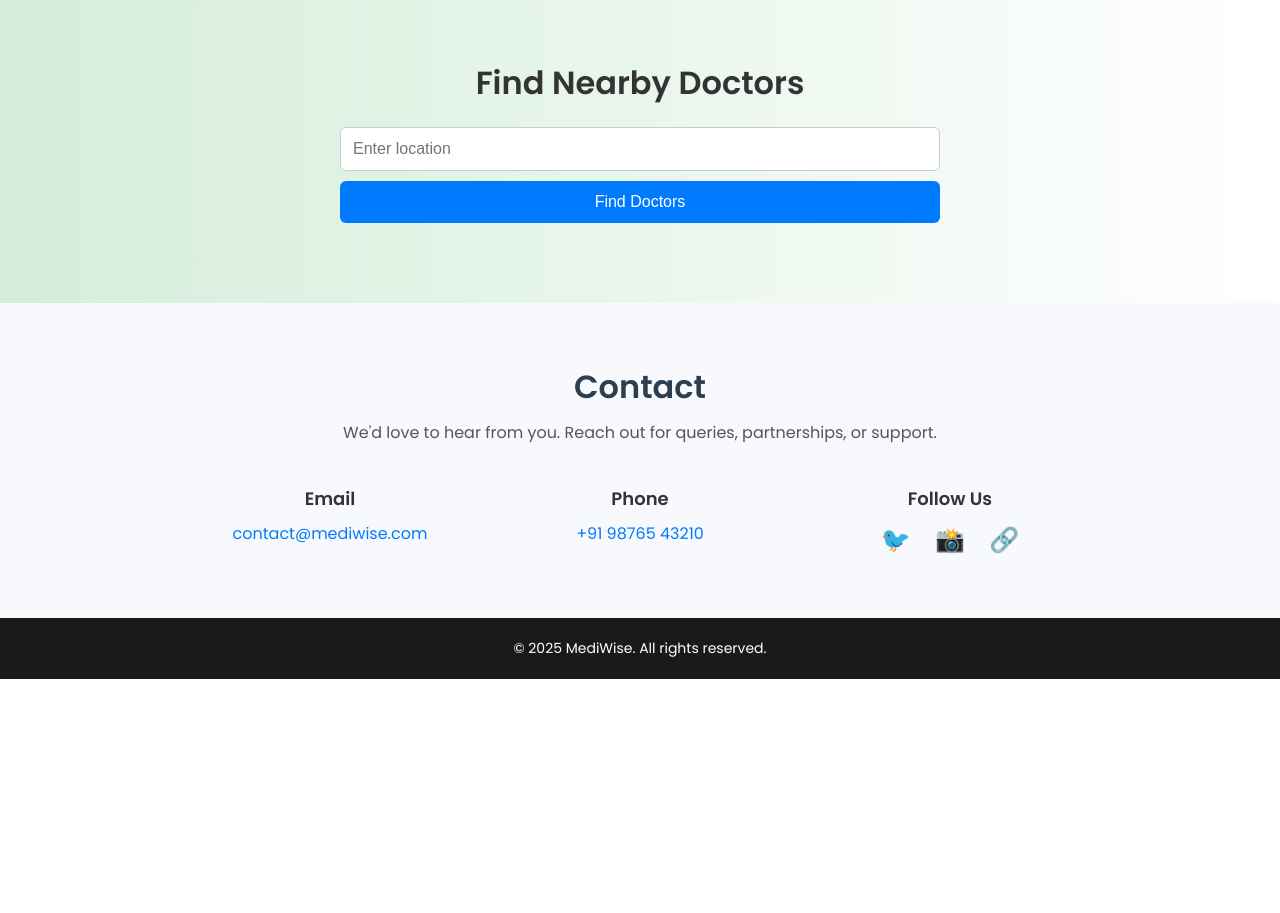
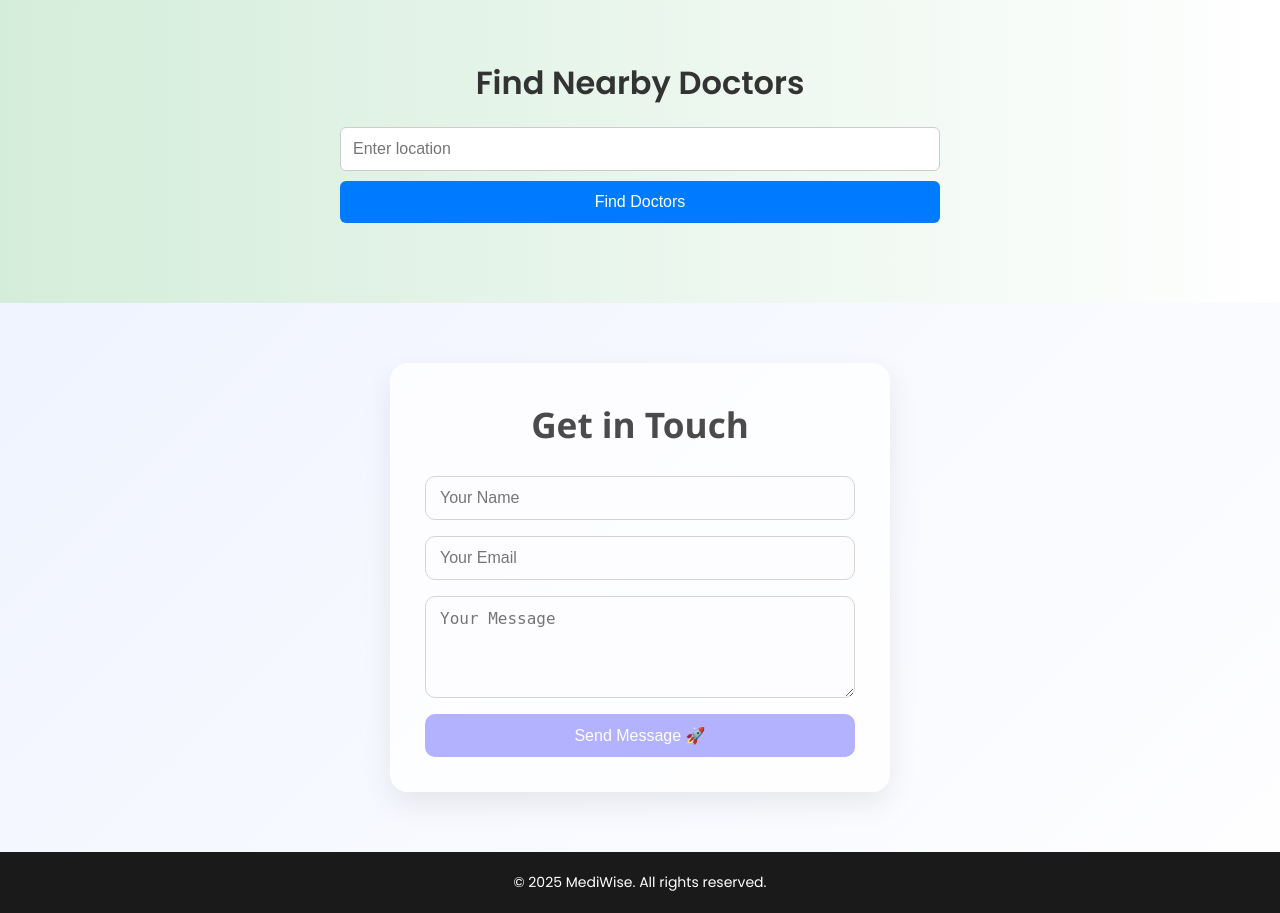
Before and after one commit to saniyaahemad12/Medical-Chatbot, a Flask app: page / in a window 1280 px wide. Shown: the part 1520-2433 px from the top of the page. Before the commit the page ends 2199 px from the top, so only its background shows below. Run offline with Flask 3, Linux system fonts and the light colour scheme; parts of the project's set-up code (start-up, migrations or seed data) failed here and were passed over; some libraries are stand-ins or nearby versions.

Commit message:
Update index.html

```diff
--- a/templates/index.html
+++ b/templates/index.html
@@ -472,6 +472,67 @@ nav .lang-select {
   box-shadow: 0 0 10px rgba(0,0,0,0.1);
 }
 
+.get-in-touch {
+  background: linear-gradient(135deg, #f0f4ff, #fefeff); /* light lavender to white */
+  padding: 60px 20px;
+  text-align: center;
+}
+
+.touch-container {
+  max-width: 500px;
+  margin: auto;
+  background: #ffffffcc; /* translucent white */
+  padding: 35px;
+  border-radius: 18px;
+  box-shadow: 0 12px 30px rgba(0, 0, 0, 0.08);
+}
+
+.get-in-touch h2 {
+  font-size: 2.2rem;
+  color: #4b4b4b;
+  margin-bottom: 25px;
+  font-family: 'Segoe UI', sans-serif;
+}
+
+.feedback-form {
+  display: flex;
+  flex-direction: column;
+  gap: 16px;
+}
+
+.feedback-form input,
+.feedback-form textarea {
+  padding: 12px 14px;
+  font-size: 1rem;
+  border-radius: 10px;
+  border: 1px solid #d4d4d4;
+  background-color: #fdfdff;
+  transition: border-color 0.3s ease;
+}
+
+.feedback-form input:focus,
+.feedback-form textarea:focus {
+  border-color: #b2b2ff;
+  outline: none;
+}
+
+.send-button {
+  padding: 12px;
+  background-color: #b2b2ff; /* soft lavender button */
+  color: #fff;
+  font-size: 1rem;
+  border: none;
+  border-radius: 10px;
+  cursor: pointer;
+  transition: background-color 0.3s ease;
+}
+
+.send-button:hover {
+  background-color: #8e8eff;
+}
+
+
+
   </style>
 
 
@@ -559,29 +620,16 @@ nav .lang-select {
 
 </section>
 
-<!-- Contact Section -->
-<section class="connect-section" id="contact">
-  <div class="connect-container">
-    <h2>Contact</h2>
-    <p>We'd love to hear from you. Reach out for queries, partnerships, or support.</p>
-    <div class="connect-details">
-      <div class="connect-item">
-        <h4>Email</h4>
-        <a href="mailto:contact@mediwise.com">contact@mediwise.com</a>
-      </div>
-      <div class="connect-item">
-        <h4>Phone</h4>
-        <a href="tel:+919876543210">+91 98765 43210</a>
-      </div>
-      <div class="connect-item">
-        <h4>Follow Us</h4>
-        <div class="social-icons">
-          <a href="https://twitter.com/mediwise" target="_blank">🐦</a>
-          <a href="https://instagram.com/" target="_blank">📸</a>
-          <a href="https://linkedin.com/company/mediwise" target="_blank">🔗</a>
-        </div>
-      </div>
-    </div>
+<!-- Get in Touch Section -->
+<section class="get-in-touch" id="contact">
+  <div class="touch-container">
+    <h2>Get in Touch</h2>
+    <form class="feedback-form" action="https://formspree.io/f/xvgrpjkb" method="POST">
+      <input type="text" name="name" placeholder="Your Name" required />
+      <input type="email" name="email" placeholder="Your Email" required />
+      <textarea name="message" rows="4" placeholder="Your Message" required></textarea>
+      <button type="submit" class="send-button">Send Message 🚀</button>
+    </form>
   </div>
 </section>
 
```
